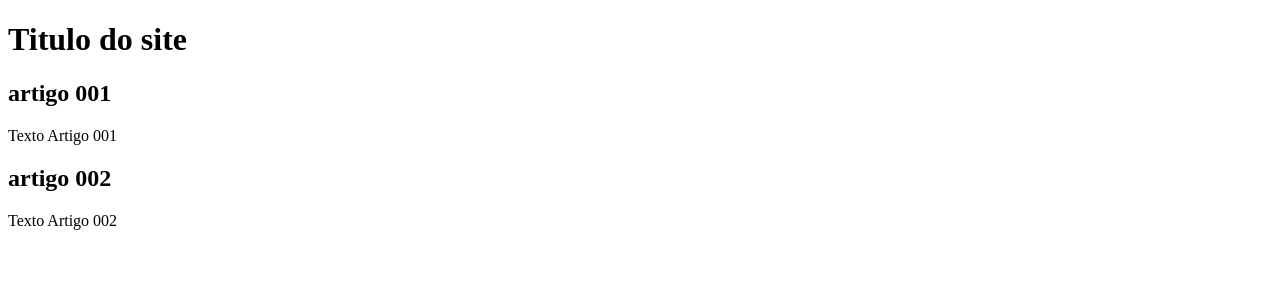
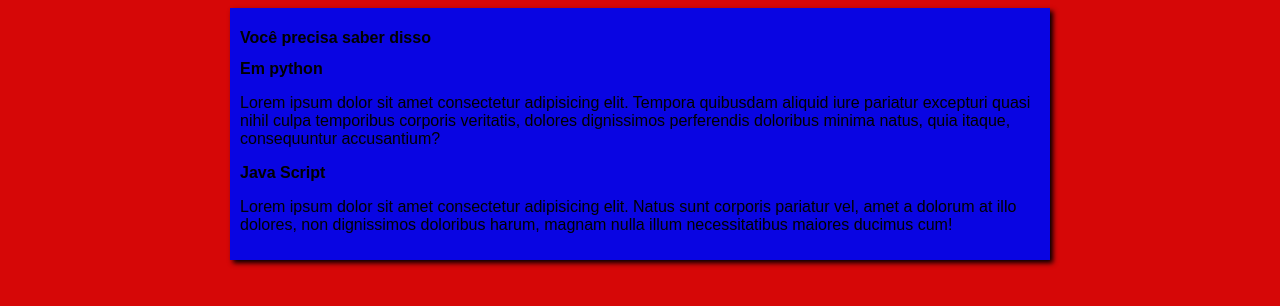
Before and after one commit to guialvescp8-spec/Projeto-site, a plain HTML site: page index.html in a window 1280 px wide. Drawn offline with Linux system fonts and the light colour scheme.

Commit message:
comecei o desing

```diff
--- /dev/null
+++ b/estilos/style.css
@@ -0,0 +1,17 @@
+*{
+    font-family: Arial, Helvetica, sans-serif;
+    font-size: 16PX;
+}
+
+body{
+    background-color: rgb(214, 7, 7);
+
+}
+
+main{
+    background-color: rgb(9, 5, 226);
+    width: 800px;
+    margin: auto;
+    padding: 10px;
+    box-shadow: 3px 3px 5px black;
+}
--- a/index.html
+++ b/index.html
@@ -4,19 +4,20 @@
     <meta charset="UTF-8">
     <meta name="viewport" content="width=device-width, initial-scale=1.0">
     <title>Titulo do Site</title>
+    <link rel="stylesheet" href="estilos/style.css">
 </head>
 <body>
     <main>
         <header>
-            <h1>Titulo do site</h1>
+            <h1>Você precisa saber disso</h1>
         </header>
         <article>
-            <h2>artigo 001</h2>
-            <p>Texto Artigo 001</p>
+            <h2>Em python</h2>
+            <p>Lorem ipsum dolor sit amet consectetur adipisicing elit. Tempora quibusdam aliquid iure pariatur excepturi quasi nihil culpa temporibus corporis veritatis, dolores dignissimos perferendis doloribus minima natus, quia itaque, consequuntur accusantium?</p>
         </article>
         <article>
-            <h2>artigo 002</h2>
-            <p>Texto Artigo 002</p>
+            <h2>Java Script</h2>
+            <p>Lorem ipsum dolor sit amet consectetur adipisicing elit. Natus sunt corporis pariatur vel, amet a dolorum at illo dolores, non dignissimos doloribus harum, magnam nulla illum necessitatibus maiores ducimus cum!</p>
         </article>
     </main>
 </body>
```
